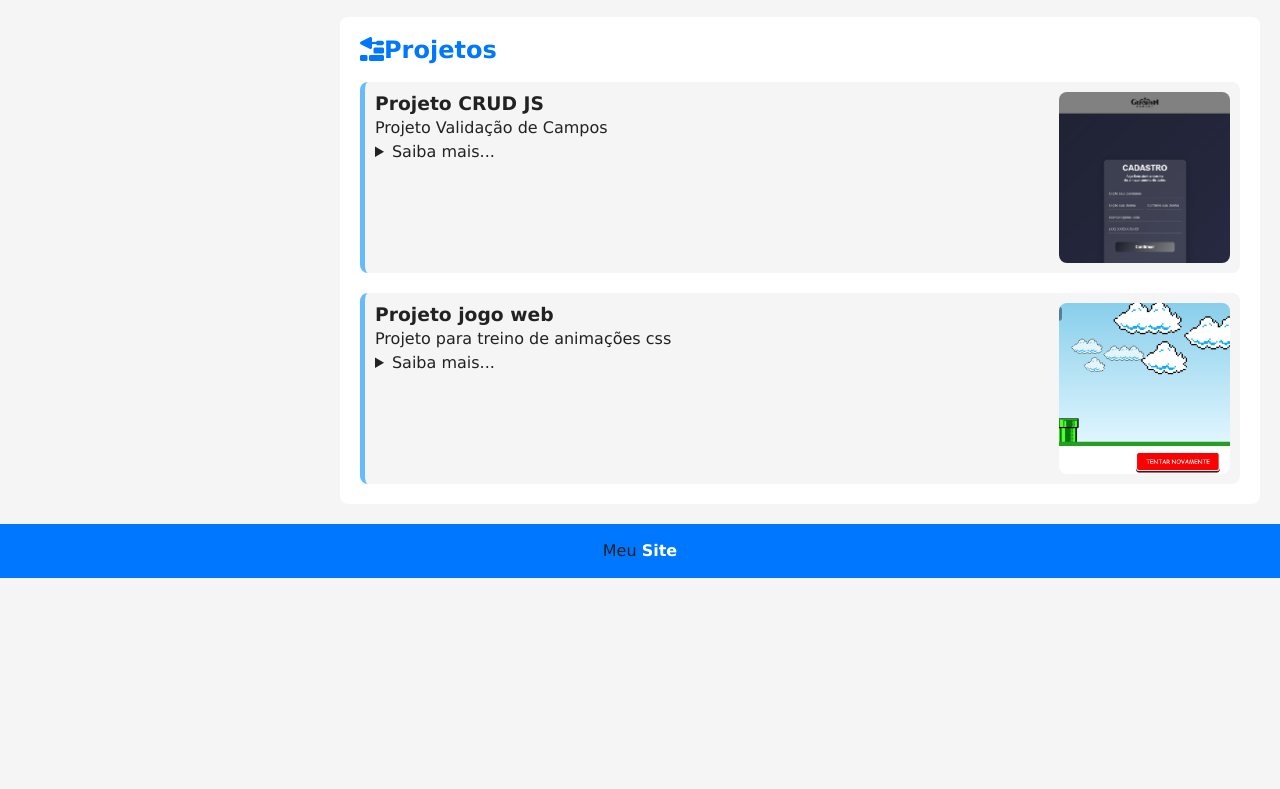
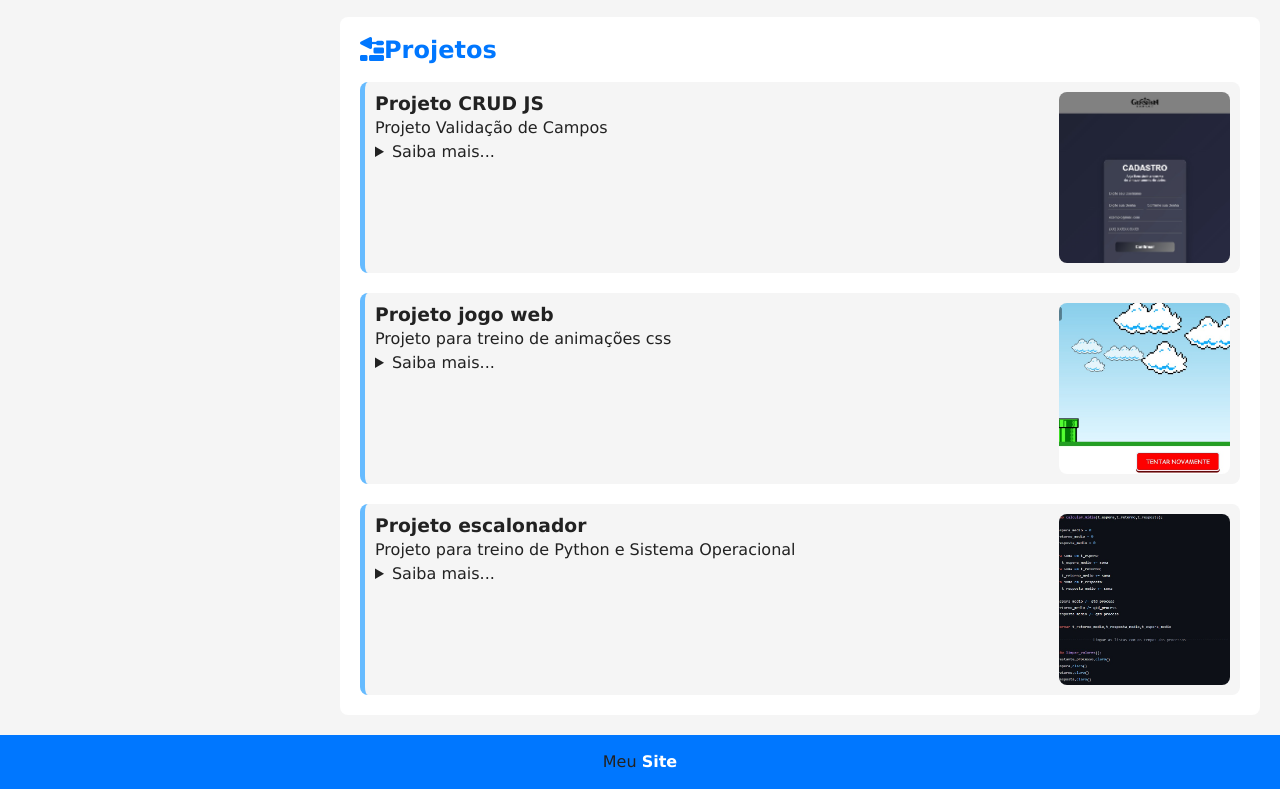
Before and after one commit to pedroaf12/projeto-portfolio, a plain HTML site: page index.html in a window 1280 px wide. Shown: the part 1072-1861 px from the top of the page. Before the commit the page ends 1650 px from the top, so only its background shows below. Drawn offline with Linux system fonts and the light colour scheme.

Commit message:
novo projeto

```diff
--- a/index.html
+++ b/index.html
@@ -172,18 +172,18 @@
                 <h2><i class="fa-solid fa-trowel-bricks"></i>Projetos</h2>
 
                 <div id="projeto-container">
-                    <!-- <div class="projeto">
-                        <img src="imagens/projeto-01-videos.jpg" alt="" class="foto">
+                    <div class="projeto">
+                        <img src="imagens/escalonador.jpeg" alt="" class="foto">
                         <div class="projeto-info">
-                            <h3 class="titulo">Projeto jogo web</h3>
-                            <p>Projeto para treino de animações css</p>
+                            <h3 class="titulo">Projeto escalonador</h3>
+                            <p>Projeto para treino de Python e Sistema Operacional</p>
                             <details class="descrição">
                                 <summary>Saiba mais...</summary>
                                 <p>Lorem ipsum dolor sit amet consectetur adipisicing elit. Quasi voluptate quam, quibusdam magnam hic, iusto id inventore cumque fugiat quisquam a accusantium quis quia nemo omnis amet cum voluptatem vitae!</p>
                             </details>
 
                         </div>
-                    </div> -->
+                    </div>
 
                     <div class="projeto"> <!--Projeto 02-->
                         <img src="imagens/mario.jpeg" alt="projeto web mario" class="foto">
```
Also changed, not shown: imagens/escalonador.jpeg (added).
